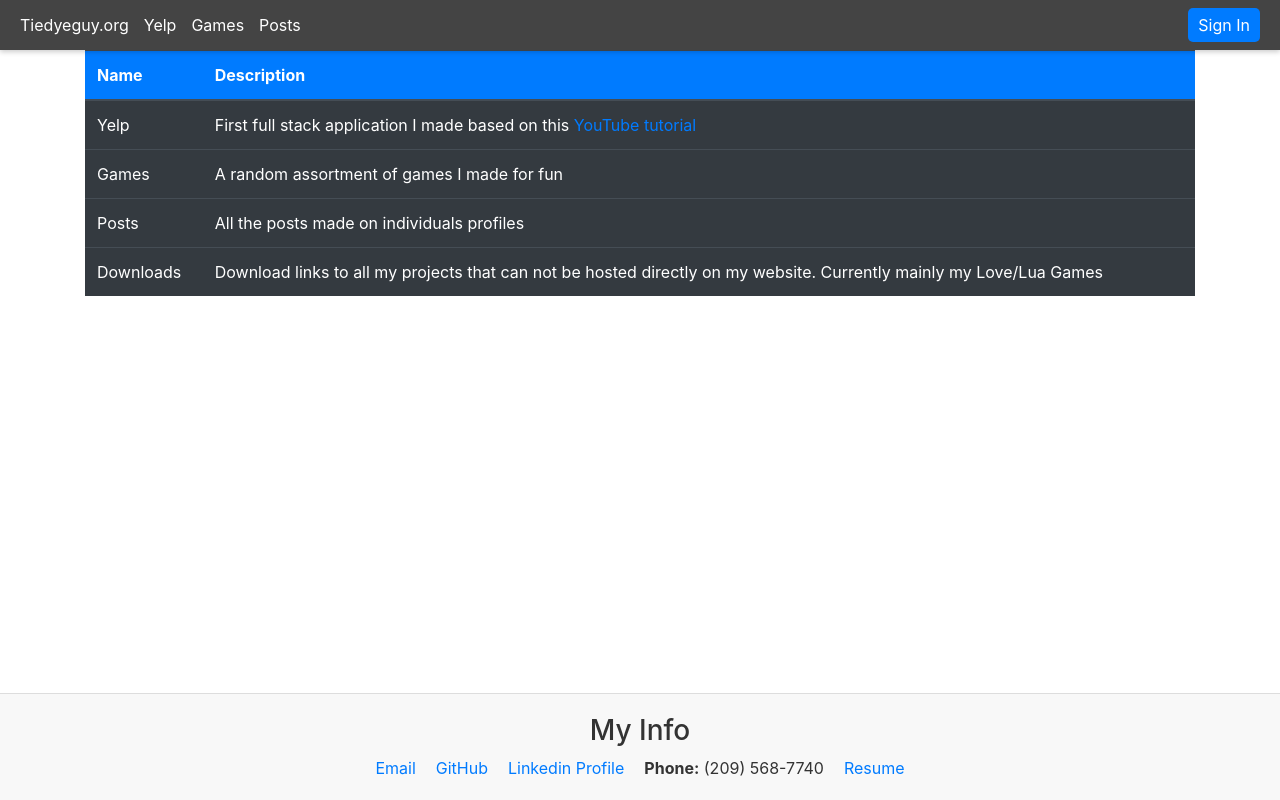
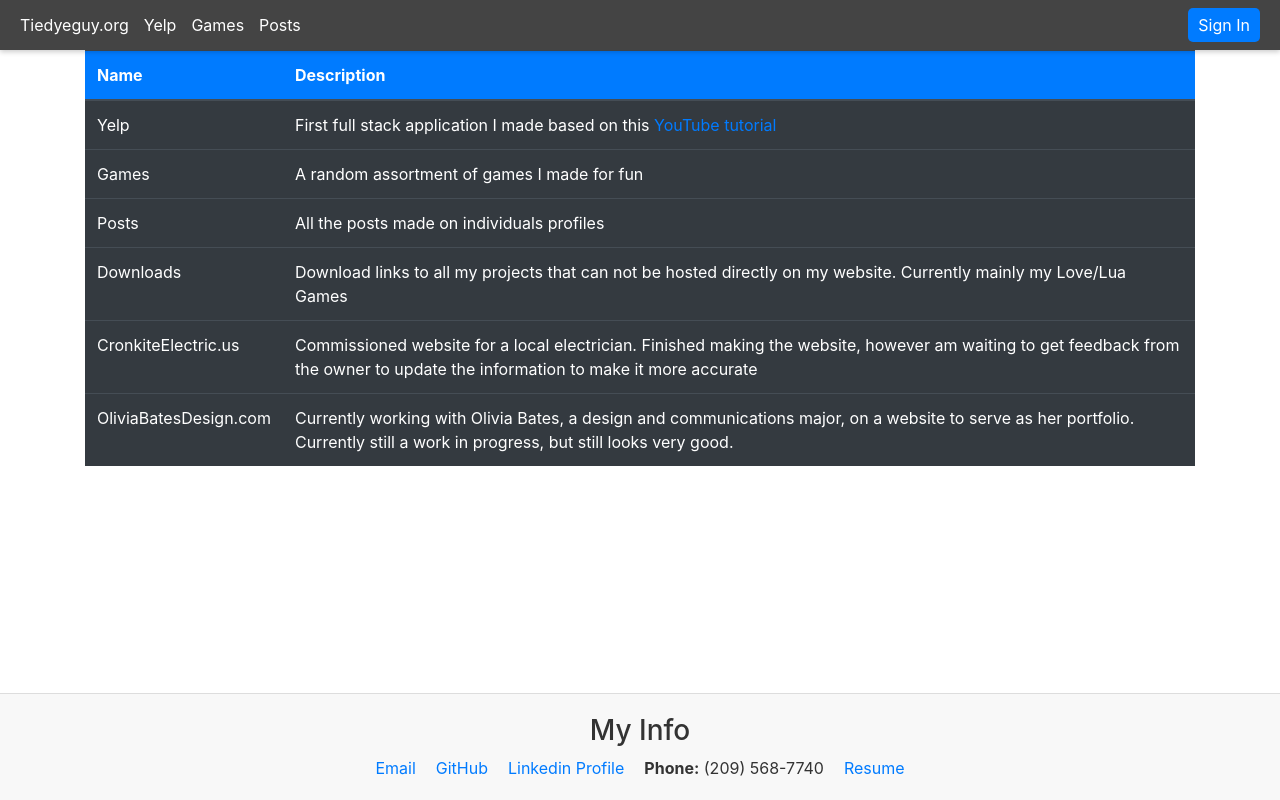
Before and after one commit to Thetiedyeguy/Tiedyeguy.org, a React (Create React App) app in the folder client/: page / in a window 1280 px wide. Built offline with nearby package versions, Linux system fonts and the light colour scheme.

Commit message:
Uploading my updated resume and adding some recent projects to my list.

```diff
--- a/client/src/components/Contacts.jsx
+++ b/client/src/components/Contacts.jsx
@@ -23,7 +23,7 @@ const Contacts = () => {
           <strong>Phone:</strong> (209) 568-7740
         </li>
         <li>
-          <a href="/resume.pdf" target="_blank" rel="noopener noreferrer">
+          <a href="/Resume.pdf" target="_blank" rel="noopener noreferrer">
             Resume
           </a>
         </li>
--- a/client/src/components/LinkList.jsx
+++ b/client/src/components/LinkList.jsx
@@ -34,6 +34,14 @@ function LinkList() {
                     <td>Downloads</td>
                     <td>Download links to all my projects that can not be hosted directly on my website. Currently mainly my Love/Lua Games</td>
                 </tr>
+                <tr onClick={() => window.open('https://cronkiteelectric.us', '_blank')} key='electrician site'>
+                    <td>CronkiteElectric.us</td>
+                    <td>Commissioned website for a local electrician. Finished making the website, however am waiting to get feedback from the owner to update the information to make it more accurate</td>
+                </tr>
+                <tr onClick={() => window.open('https://oliviabatesdesign.com', '_blank')} key='design site'>
+                    <td>OliviaBatesDesign.com</td>
+                    <td>Currently working with Olivia Bates, a design and communications major, on a website to serve as her portfolio. Currently still a work in progress, but still looks very good.</td>
+                </tr>
             </tbody>
         </table>
     </div>
```
Also changed, not shown: 1 other file (tests, documents, lock files or other folders).
